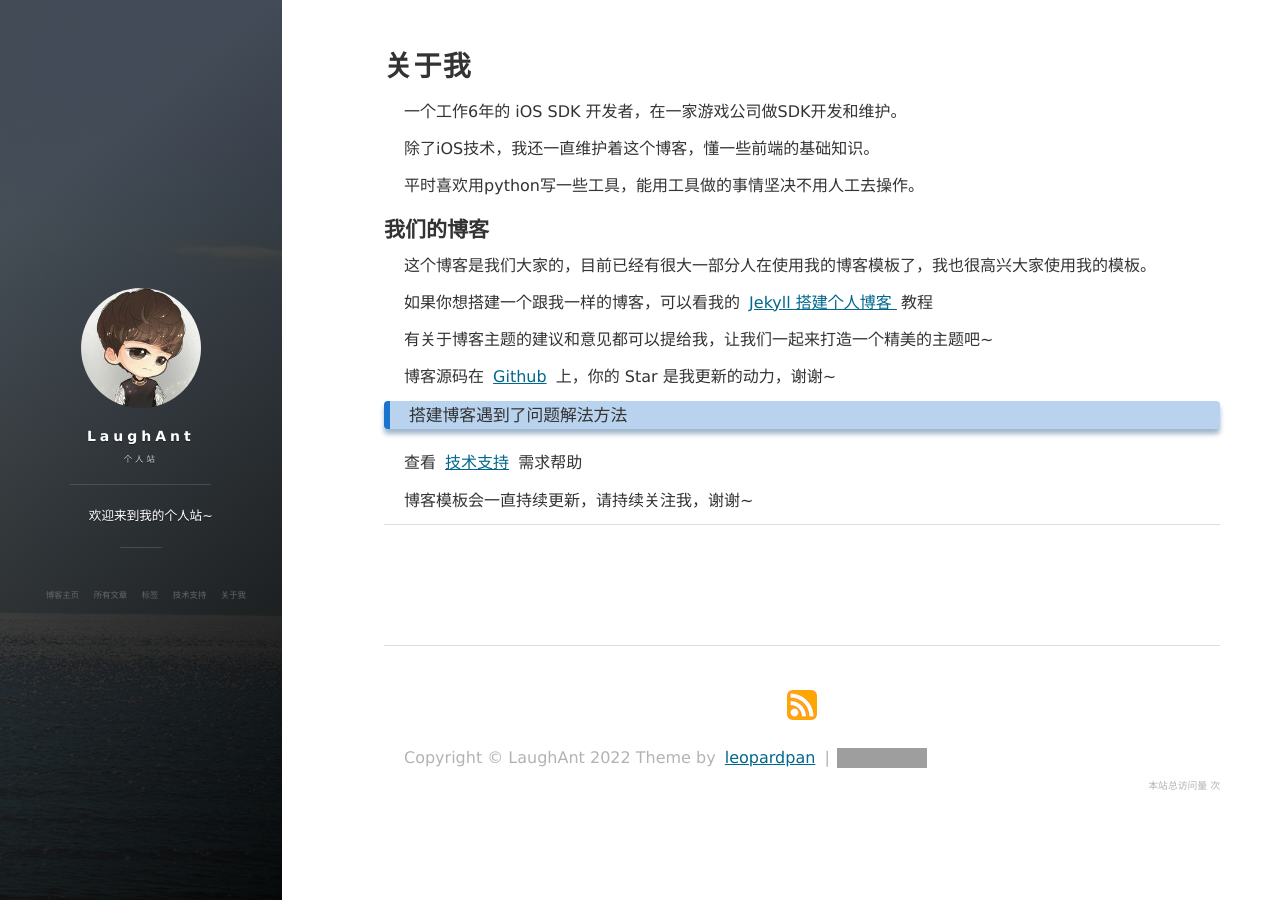
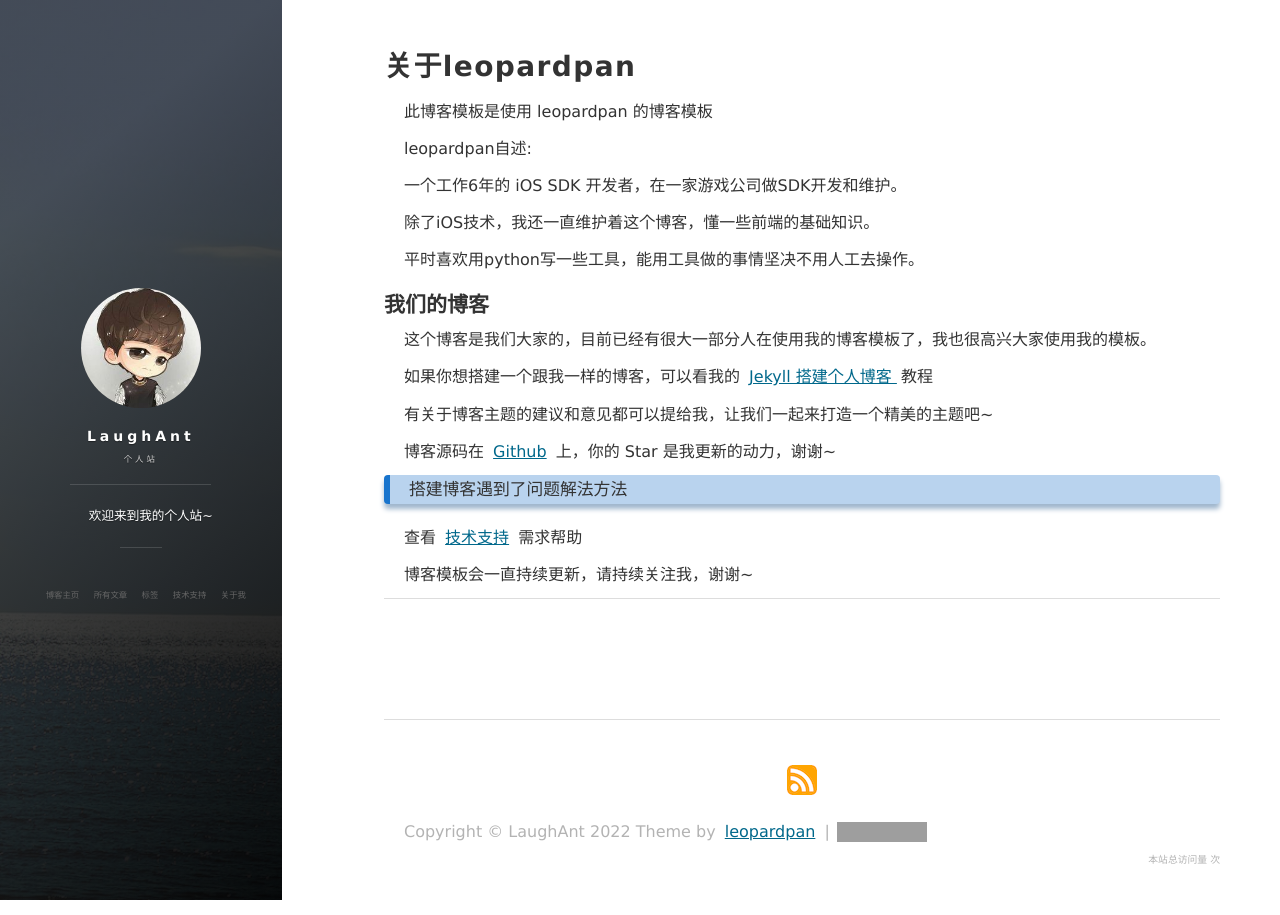
Before and after one commit to laughant/laughant.github.io, a Jekyll site: the page built from about.md, in a window 1280 px wide. Built offline with Jekyll 4.4.1, drawn with Linux system fonts in a browser that asks for light colours; nearby versions of some CDN libraries; comment, search, counter and statistics services are not loaded; grey boxes are pictures that could not be loaded.

Commit message:
Update about.md

```diff
--- a/about.md
+++ b/about.md
@@ -1,7 +1,10 @@
 ---
 layout: page
-title: 关于我
+title: 关于leopardpan
 ---
+此博客模板是使用 leopardpan 的博客模板
+
+leopardpan自述:
 
 一个工作6年的 iOS SDK 开发者，在一家游戏公司做SDK开发和维护。
 
```
